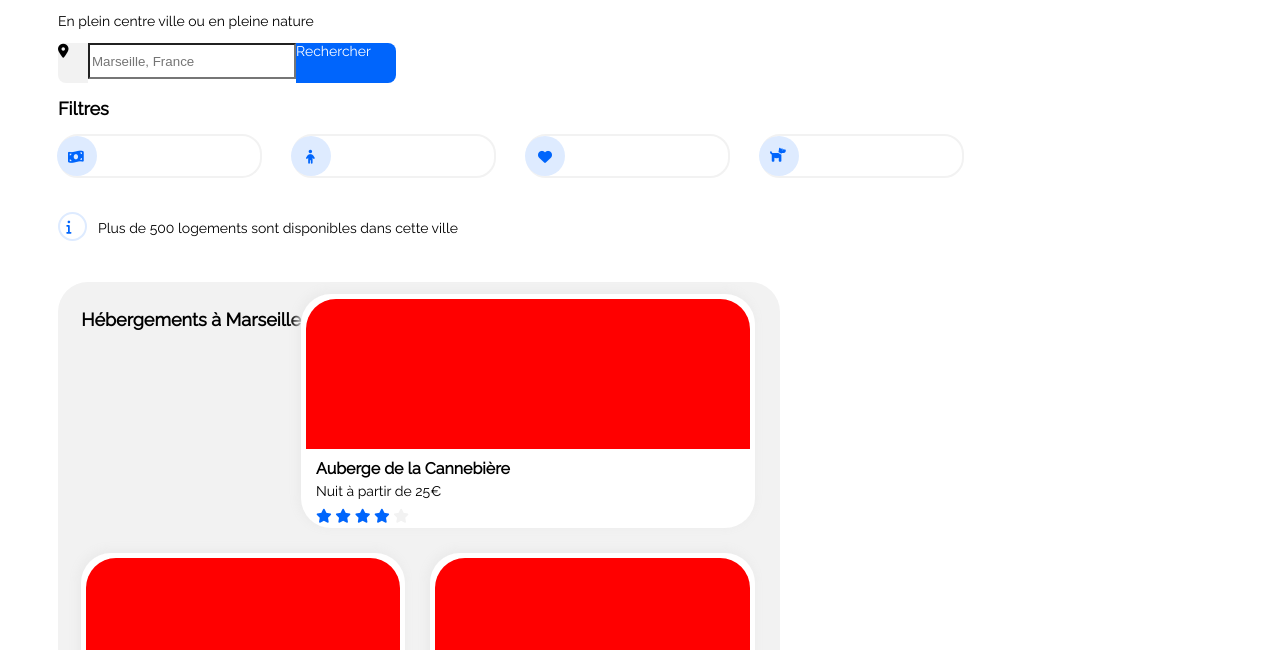
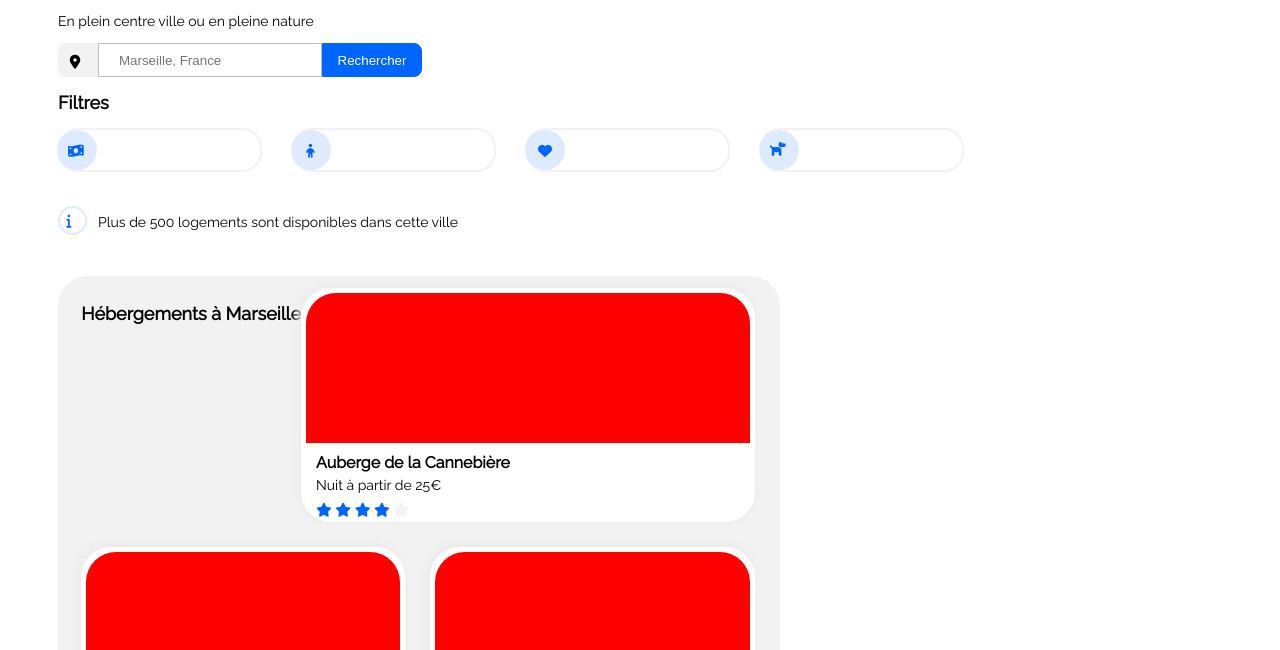
Before and after one commit to AmbreDeB/Reservia, a plain HTML site: page index.html in a window 1280 px wide. Shown: the part 150-800 px from the top of the page. Drawn offline with Linux system fonts and the light colour scheme.

Commit message:
maj 12h50

```diff
--- a/index.html
+++ b/index.html
@@ -31,7 +31,7 @@
    <div id="localisation">
         <div id="puce"> <i class="fas fa-map-marker-alt"></i>  </div>
         <div id="ville"> <input type="text" name="ville" id="choix_ville" placeholder="Marseille, France"></div>
-        <div id="recherche">Rechercher</div>
+        <input type="submit" value="Rechercher" id="recherche">
    </div>
 
    <div id="filtre">
--- a/style.css
+++ b/style.css
@@ -32,35 +32,39 @@ nav li {
 
 #localisation {
     display: flex;
+    position: relative;
 
 }
 
 #puce {
-    width: 30px;
-    height: 40px;
+    width: 40px;
+    height: 34px;
     border-radius: 8px 0 0 8px;
     background-color: #F2F2F2;
 }
+.fa-map-marker-alt {
+    position: absolute;
+    top: 35%;
+    left: 1%;
+}
 
-i.puce {
-    display: block;
-    margin-left: auto;
-    margin-right: auto;
-}
 
 #choix_ville {
     width: 200px;
     height: 30px;
     background-color: #ffffff;
+    border: 1px solid silver;
+    padding-left: 20px;
 
 }
 
 #recherche {
     width: 100px;
-    height: 40px;
+    height: 34px;
     background-color: #0065FC;
     color: #ffffff;
     border-radius: 0 8px 8px 0;
+    border: 1px solid #0065FC
 }
 
 #filtre {
```
